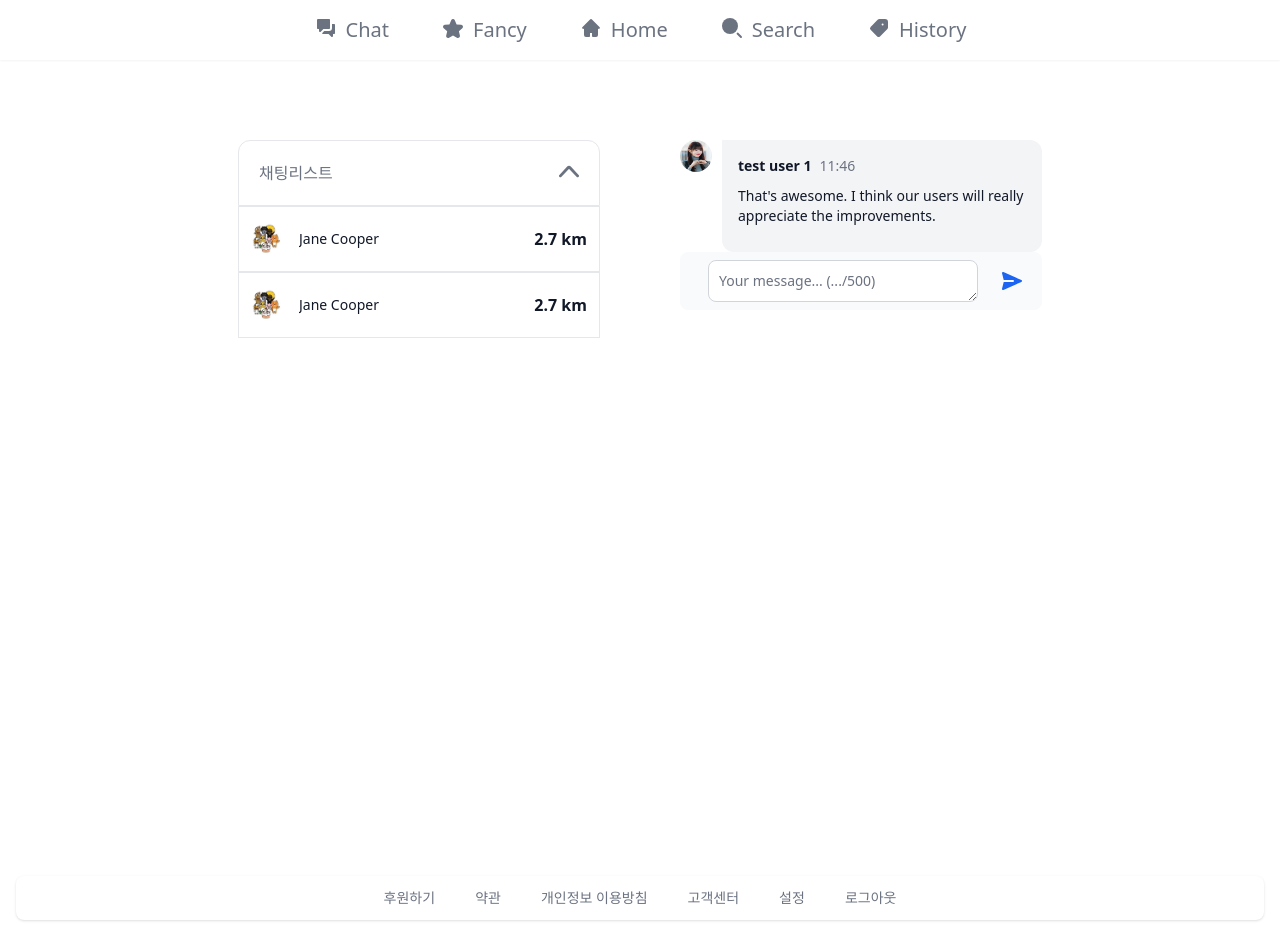
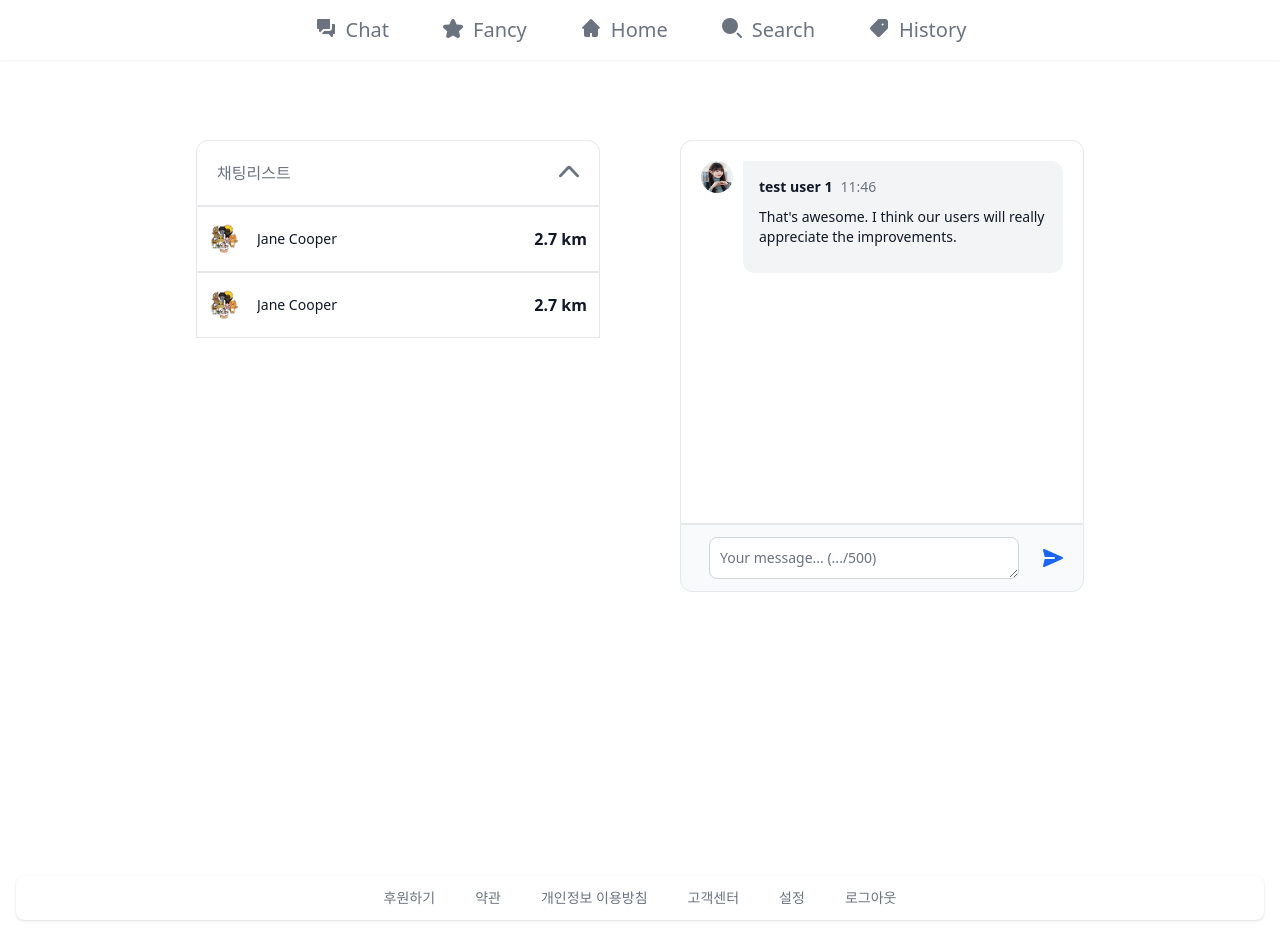
Before and after one commit to 42Seoul-Tea42/frontend, a Next.js app: page /home/chat in a window 1280 px wide. Built offline with nearby package versions, Linux system fonts and the light colour scheme.

Commit message:
style chat message form border 설정
border, border-radious 설정

```diff
--- a/app/home/(routes)/chat/components/SendMessageForm.tsx
+++ b/app/home/(routes)/chat/components/SendMessageForm.tsx
@@ -4,16 +4,16 @@ const SendMessageForm = () => {
       <label htmlFor="chat" className="sr-only">
         Your message
       </label>
-      <div className="flex items-center px-3 py-2 rounded-lg bg-gray-50 dark:bg-gray-700">
+      <div className="flex items-center px-3 py-3 rounded-b-xl border bg-gray-50 dark:bg-gray-700">
         <textarea
           id="chat"
           rows={1}
-          className="block mx-4 p-2.5 w-full text-sm text-gray-900 bg-white rounded-lg border border-gray-300 focus:ring-blue-500 focus:border-blue-500 dark:bg-gray-800 dark:border-gray-600 dark:placeholder-gray-400 dark:text-white dark:focus:ring-blue-500 dark:focus:border-blue-500"
+          className="block mx-4 p-2.5 w-full text-sm text-gray-900 bg-white rounded-lg border border-gray-300 focus:ring-blue-400 focus:border-blue-400 dark:bg-gray-800 dark:border-gray-600 dark:placeholder-gray-400 dark:text-white dark:focus:ring-blue-400 dark:focus:border-blue-400"
           placeholder="Your message... (.../500)"
         ></textarea>
         <button
           type="submit"
-          className="inline-flex justify-center p-2 text-blue-600 rounded-full cursor-pointer hover:bg-blue-100 dark:text-blue-500 dark:hover:bg-gray-600"
+          className="inline-flex justify-center p-2 text-blue-600 rounded-full cursor-pointer hover:bg-blue-100 dark:text-blue-400 dark:hover:bg-gray-600"
         >
           <svg
             className="w-5 h-5 rotate-90 rtl:-rotate-90"
--- a/app/home/(routes)/chat/components/ViewMessageForm.tsx
+++ b/app/home/(routes)/chat/components/ViewMessageForm.tsx
@@ -4,7 +4,7 @@ import Image from 'next/image';
 
 const ViewMessageForm = () => {
   return (
-    <div className="flex items-start gap-2.5">
+    <div className="flex border p-5 rounded-t-xl h-2/5 min-h-96 items-start gap-2.5">
       <Image
         className="w-8 h-8 rounded-full"
         src="/장원영.jpeg"
@@ -14,16 +14,11 @@ const ViewMessageForm = () => {
       />
       <div className="flex flex-col w-full max-w-[320px] leading-1.5 p-4 border-gray-200 bg-gray-100 rounded-e-xl rounded-es-xl dark:bg-gray-700">
         <div className="flex items-center space-x-2 rtl:space-x-reverse">
-          <span className="text-sm font-semibold text-gray-900 dark:text-white">
-            test user 1
-          </span>
-          <span className="text-sm font-normal text-gray-500 dark:text-gray-400">
-            11:46
-          </span>
+          <span className="text-sm font-semibold text-gray-900 dark:text-white">test user 1</span>
+          <span className="text-sm font-normal text-gray-500 dark:text-gray-400">11:46</span>
         </div>
         <p className="text-sm font-normal py-2.5 text-gray-900 dark:text-white">
-          That's awesome. I think our users will really appreciate the
-          improvements.
+          That's awesome. I think our users will really appreciate the improvements.
         </p>
       </div>
     </div>
```
